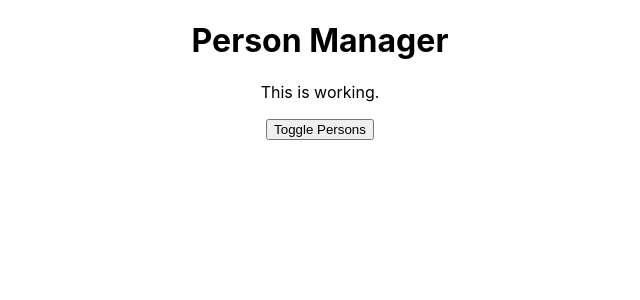
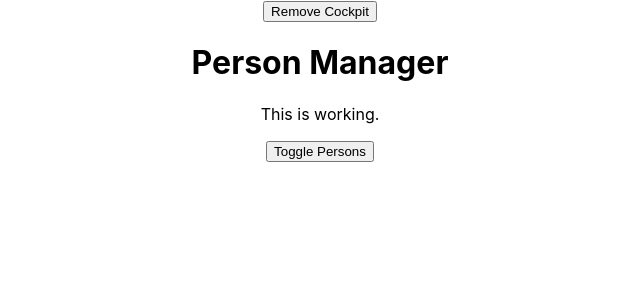
Before and after one commit to andregroseth/react-complete-guide, a React app: page / in a window 1280 px wide. Shown: the top 300 px of the page, without its empty margins (320-960 px from the left). Built offline with nearby package versions, Linux system fonts and the light colour scheme.

Commit message:
Clening up with Lifecycle Hooks & useEffect() [Done]

```diff
--- a/src/components/Cockpit/Cockpit.js
+++ b/src/components/Cockpit/Cockpit.js
@@ -10,8 +10,17 @@
     setTimeout(() => {
       alert('Saved data to cloud!');
     }, 1000);
+    return () => {
+      console.log( '[Cockpit.js] cleanup work in useEffect');
+    };
   }, []);
 
+  useEffect(() => {
+    console.log('[Cockpit.js] 2nd useEffect');
+    return () => {
+      console.log('[Cockpit.js] cleanup work in 2nd useEffect');
+    }
+  });
   // useEffect();
 
   const assignedClasses = [];
--- a/src/containers/App.js
+++ b/src/containers/App.js
@@ -19,7 +19,8 @@
       { id: '003', name: 'Stephanie', age: 26 }
     ],
     otherState: 'some other value',
-    showPersons: false
+    showPersons: false,
+    showCockpit: true
 
   }
 
@@ -43,6 +44,10 @@
 
   componentDidUpdate() {
     console.log('[App.js] componentDidUpdate');
+  }
+
+  componentWillUnmount () {
+    console.log('[Persons.js] componentWillUnmount');
   }
 
   nameChangedHandler = (event, id) => {
@@ -90,11 +95,21 @@
     return (
              //</div><div className={classes.App}>
       <div className="App">
+        <button
+        onClick={() => {
+          this.setState({ showCockpit: false });
+        }}
+        >
+        Remove Cockpit
+        </button>
+      {this.state.showCockpit ? (
         <Cockpit
-        title={this.props.appTitle}
-        showPersons={this.state.showPersons}
-        persons={this.state.persons}
-        clicked={this.togglePersonsHandler} />
+          title={this.props.appTitle}
+          showPersons={this.state.showPersons}
+          persons={this.state.persons}
+          clicked={this.togglePersonsHandler}
+          />
+      ) : null}
         {persons}
       </div>
     );
```
